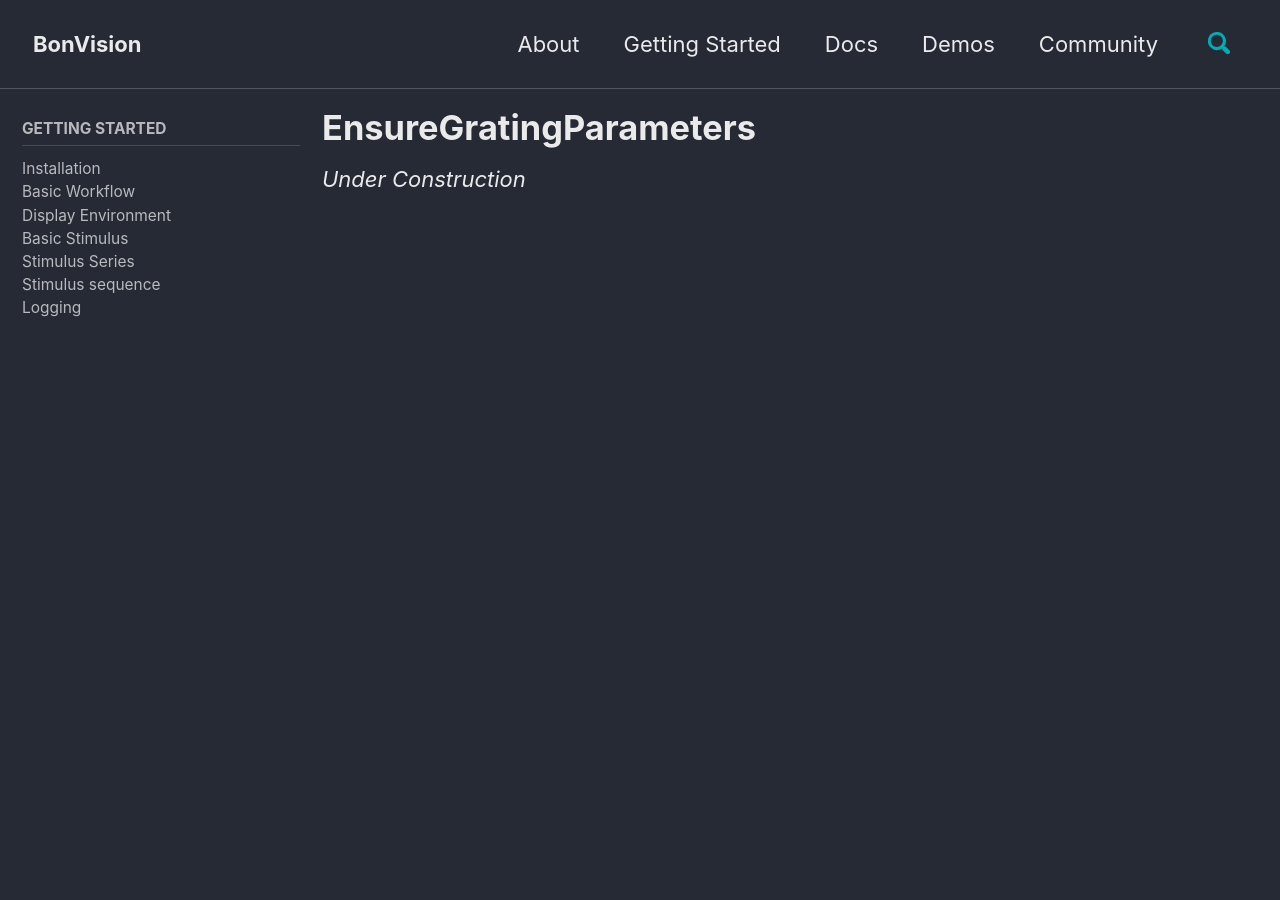
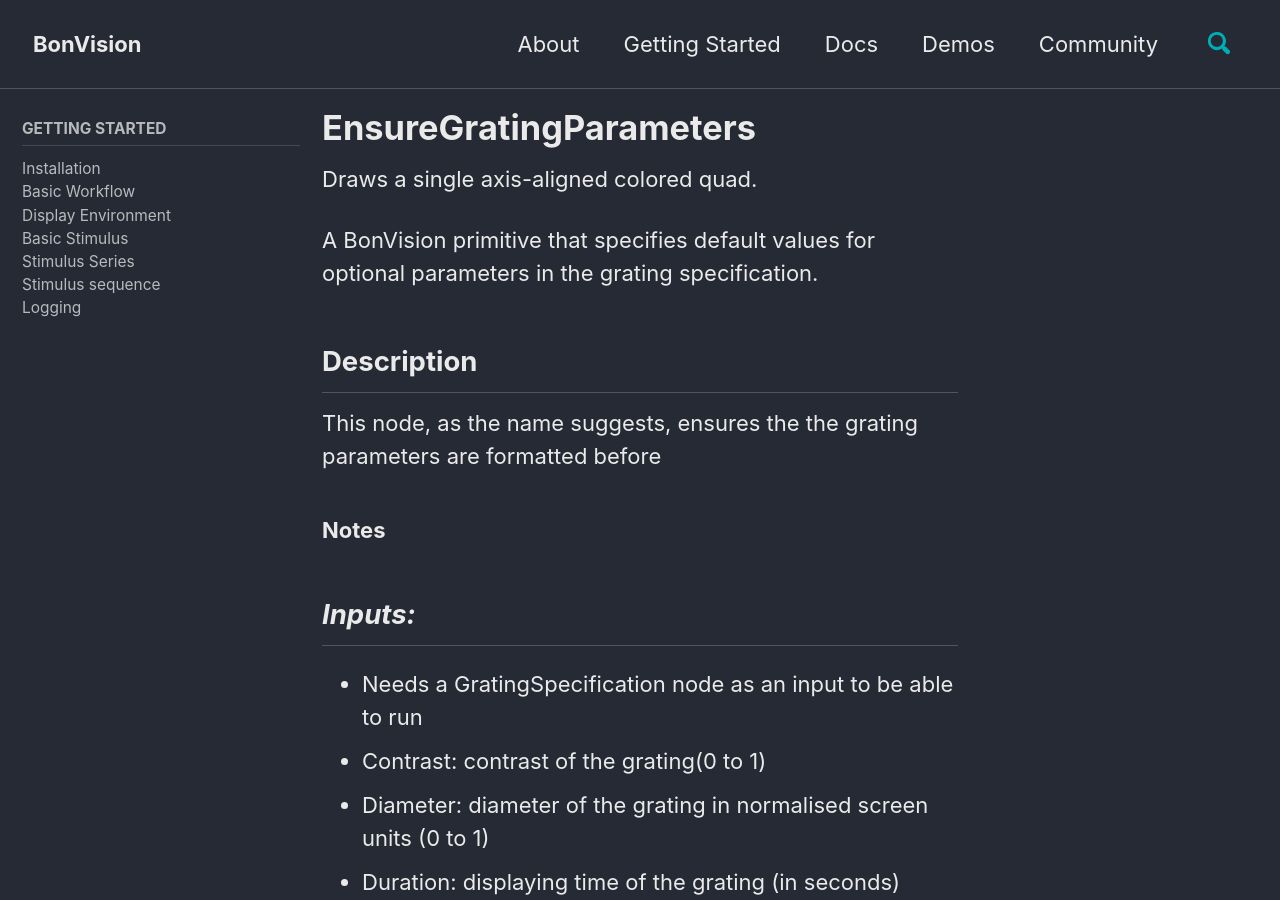
Before and after one commit to bonvision/bonvision.github.io, a Jekyll site: the page built from _docs/EnsureGratingParameters.md, in a window 1280 px wide and 900 px high. Built offline with Jekyll 4.4.1, drawn with Linux system fonts in a browser that asks for light colours; cached includes are drawn as plain includes; some of the changed text lies outside the part shown.

Commit message:
Added Tomaso's additions

```diff
--- a/_docs/EnsureGratingParameters.md
+++ b/_docs/EnsureGratingParameters.md
@@ -5,4 +5,29 @@
 last_modified_at:
 author_profile: false
 ---
-*Under Construction*
+
+Draws a single axis-aligned colored quad.
+
+A BonVision primitive that specifies default values for optional parameters in the grating specification.
+
+## Description
+This node, as the name suggests, ensures the the grating parameters are formatted before
+
+### Notes
+
+
+## _Inputs:_
+* Needs a GratingSpecification node as an input to be able to run
+* Contrast: contrast of the grating(0 to 1)
+* Diameter: diameter of the grating in normalised screen units (0 to 1)
+* Duration: displaying time of the grating (in seconds)
+* Orientation: orientation of the grating in radians (0 to pi)
+* SpatialFrequency: cycles per degree
+* TemporalFrequency: cycles per second
+* X: x coordinate of the centre of the grating in normalised screen coordinates (-1 to 1)
+* Y: y coordinate of the centre of the grating in normalised screen coordinates (-1 to 1)
+* Path: specifies an already save protocol to use for the grating. For example, a collection of grating stimuli with varying orientation or temporal frequency. After choosing the protocol, this node is automatically grouped in a sub-workflow whose name is the name of the protocol.
+
+## _Outputs:_
+* _This can be an end node_
+* All the properties that are externalised can be sent forward as outputs.
```
Also changed, not shown: _docs/EnsureGratingParameters1.md (added, +8 -0 lines), _docs/GratingSpecification.md (+15 -1 lines), _docs/GratingSpecification1.md (added, +9 -0 lines), _docs/MeshMapping.md (+19 -1 lines), _docs/MeshMapping1.md (added, +9 -0 lines), _docs/RenderFrame.md (added, +24 -0 lines), _docs/SampleMany.md (+18 -3 lines), _docs/SampleMany1.md (added, +9 -0 lines), _docs/SparseNoise.md (+21 -2 lines), _docs/SparseNoise1.md (added, +9 -0 lines).
